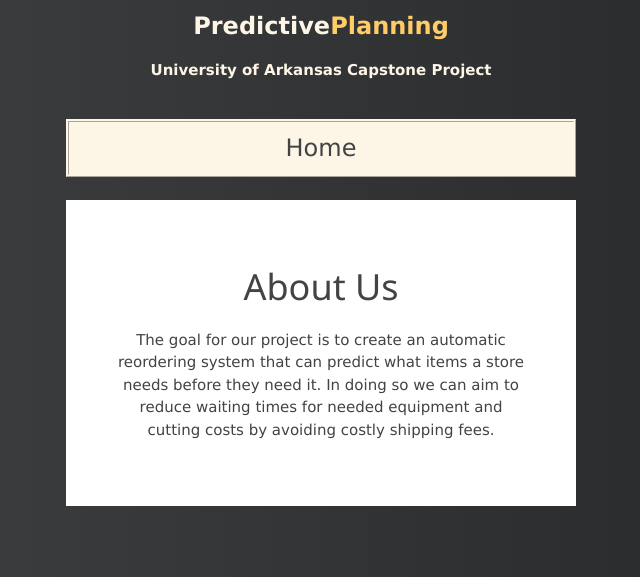
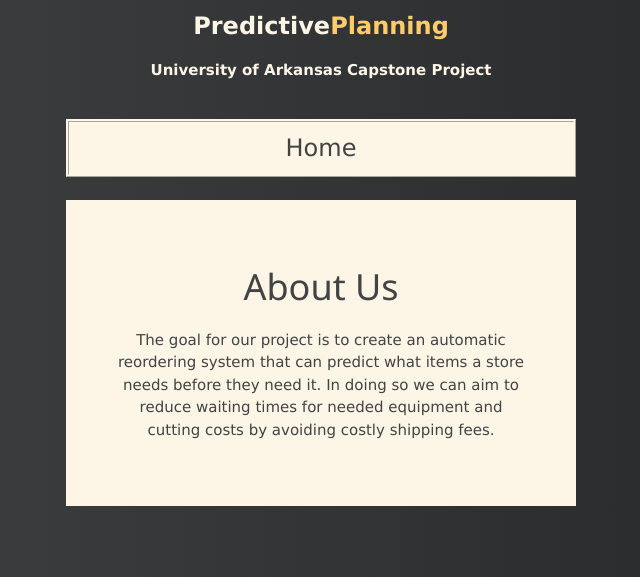
Before and after one commit to gwromano/predictiveplanning, a Django app: page /about-us/ in a window 1280 px wide. Shown: the part 223-800 px from the top of the page, without its empty margins (319-959 px from the left). Run offline with Django 3.2, Linux system fonts and the light colour scheme.

Commit message:
Update about-us.html

```diff
--- a/hello/templates/about-us.html
+++ b/hello/templates/about-us.html
@@ -114,7 +114,7 @@
         .about-section {
           padding: 50px;
           text-align: center;
-          background-color: #ffffff;
+          background-color: #fdf5e6;
           color: #414345;
         }
 
```
